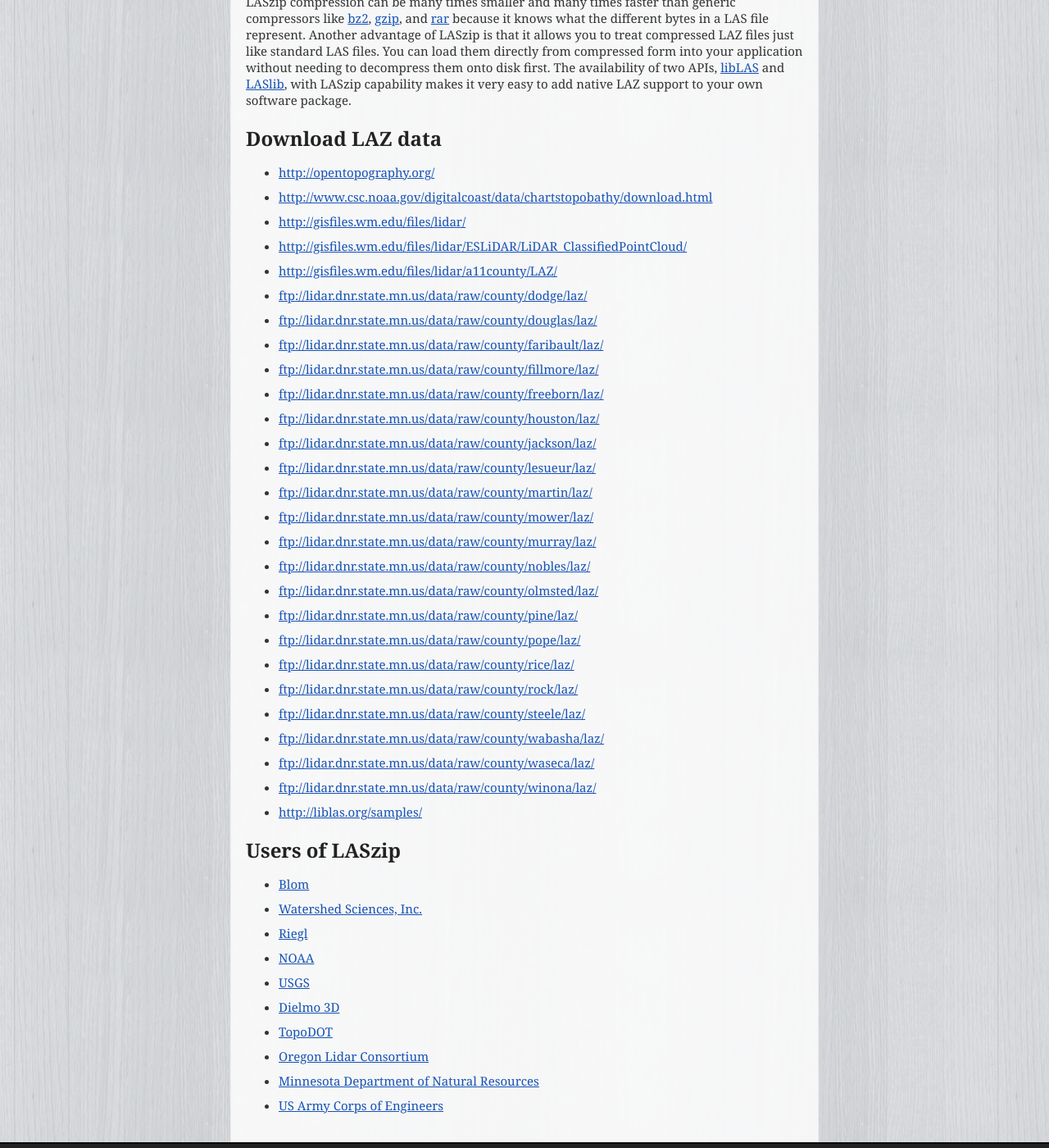
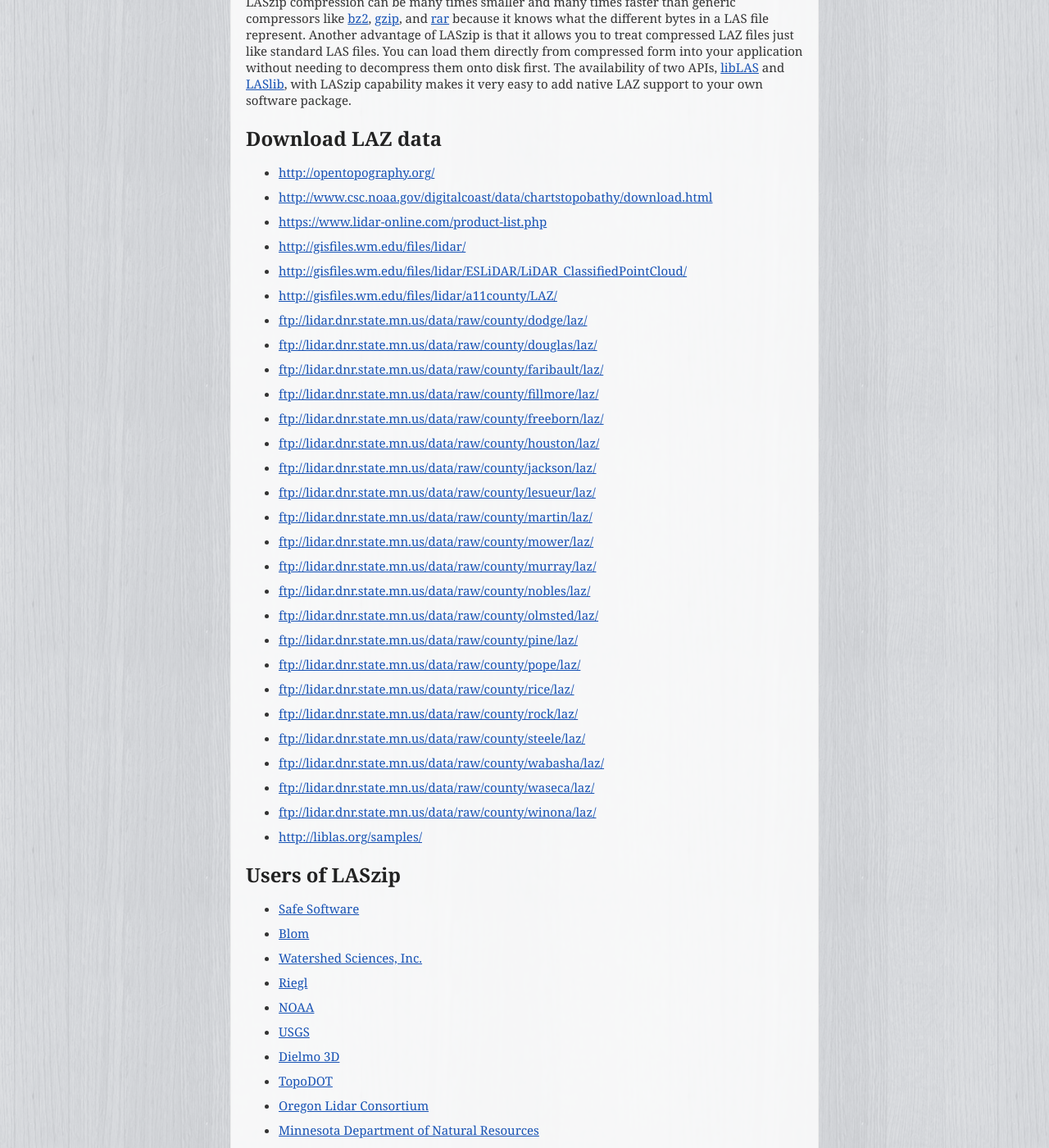
Before and after one commit to LASzip/LASzip, a Sphinx documentation site: the page built from docs/source/index.rst, in a window 1280 px wide and 1400 px high, scrolled down 1108 px. Shown: the whole window at 82% size. Built offline with Sphinx 7.4.7, drawn with Linux system fonts in a browser that asks for light colours.

Commit message:
added lidar-online

```diff
--- a/docs/source/index.rst
+++ b/docs/source/index.rst
@@ -81,6 +81,7 @@
 
 * http://opentopography.org/
 * http://www.csc.noaa.gov/digitalcoast/data/chartstopobathy/download.html
+* https://www.lidar-online.com/product-list.php
 * http://gisfiles.wm.edu/files/lidar/
 * http://gisfiles.wm.edu/files/lidar/ESLiDAR/LiDAR_ClassifiedPointCloud/
 * http://gisfiles.wm.edu/files/lidar/a11county/LAZ/
@@ -110,6 +111,7 @@
 Users of LASzip
 ------------------------------------------------------------------------------
 
+* `Safe Software <http://www.safe.com/>`_
 * `Blom <http://www.blomasa.com/>`_
 * `Watershed Sciences, Inc. <http://www.watershedsciences.com/>`_
 * `Riegl <http://www.riegl.com/>`_
```
